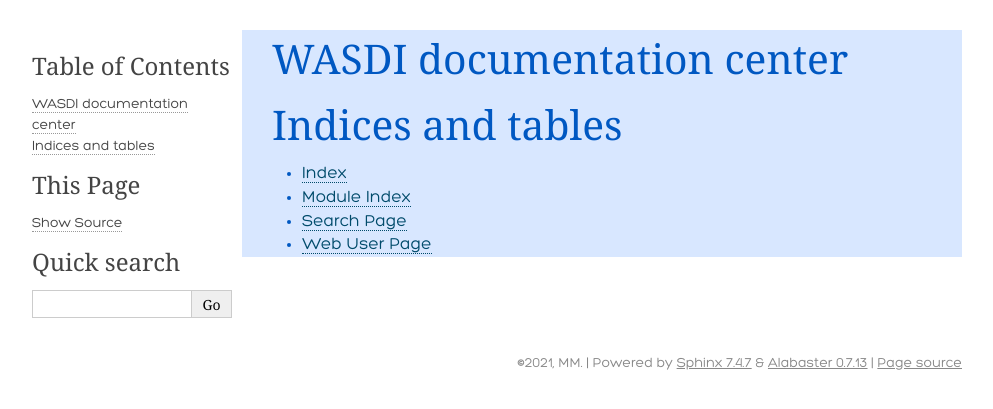
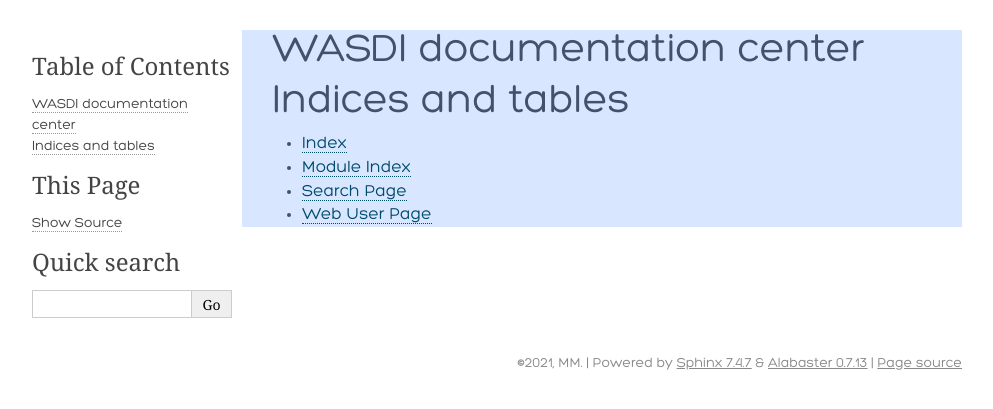
Before and after one commit to mmenapace/TestReadTheDocs, a Sphinx documentation site: the page built from docs/index.rst, in a window 1280 px wide. Shown: the top 409 px of the page, without its empty margins (148-1141 px from the left). Built offline with Sphinx 7.4.7, drawn with Linux system fonts in a browser that asks for light colours.

Commit message:
wasdi color blue on text

```diff
--- a/docs/_static/custom.css
+++ b/docs/_static/custom.css
@@ -12,8 +12,14 @@
     font-family: Hero;
 }
 
+div.body h1, div.body h2, div.body h3, div.body h4, div.body h5, div.body h6{
+    color: #43516a;
+    font-family: Hero;
+
+}
+
 div.body {
     background-color: #d8e7ff;
-    color: #0058c2;
+    color: #43516a;
     font-family: Hero;
 }
```
